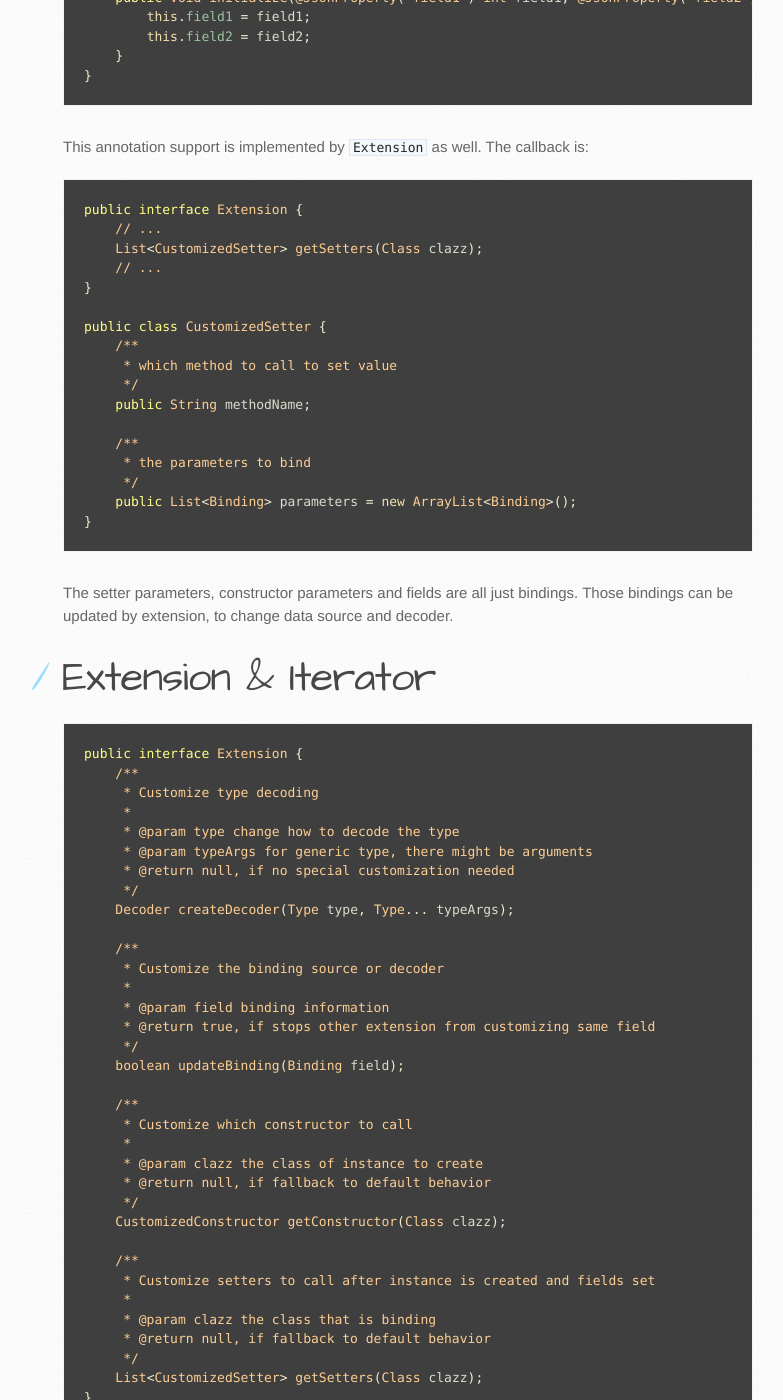
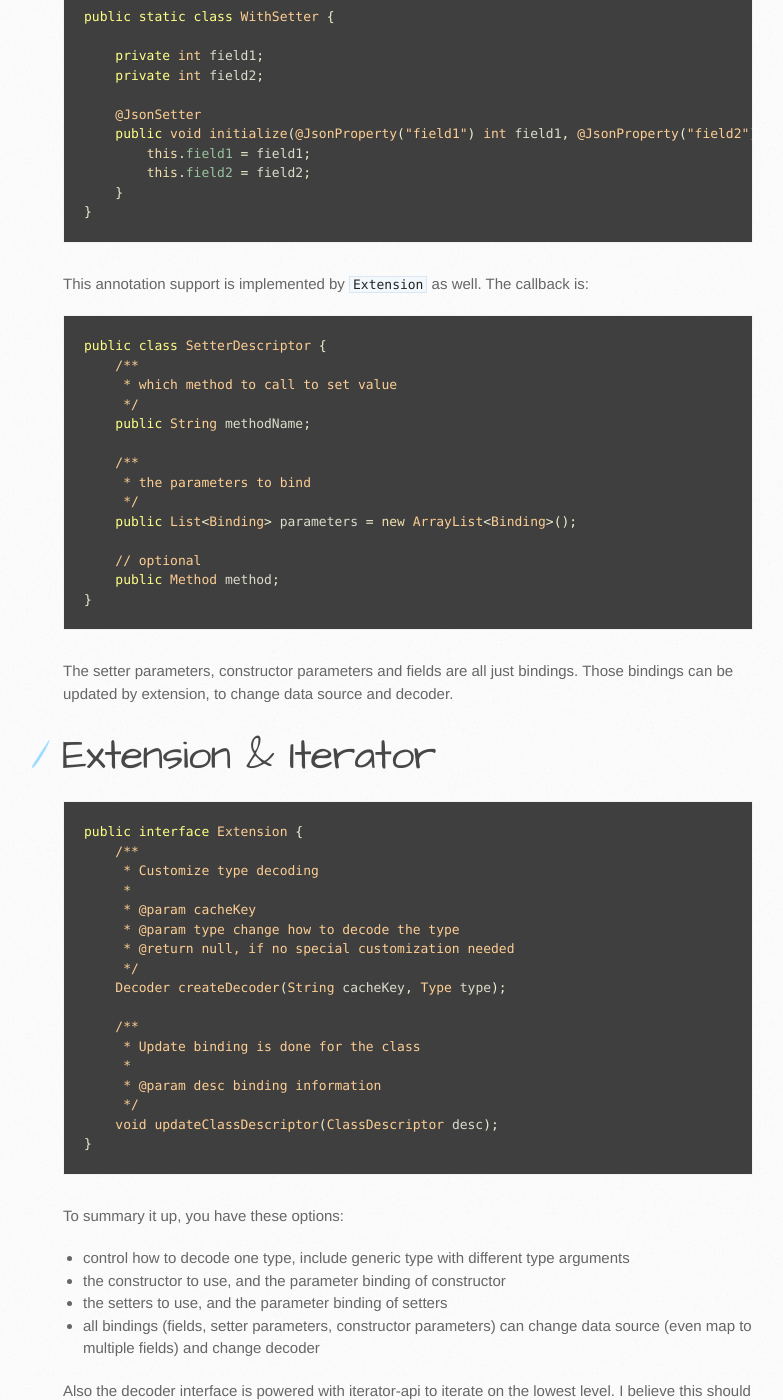
Before and after one commit to json-iterator/json-iterator.github.io, a Jekyll site: the page built from java-extension.md, in a window 1280 px wide and 1400 px high, scrolled down 6599 px. Shown: the whole window, without its empty margins (107-890 px from the left). Built offline with Jekyll 4.4.1, drawn with Linux system fonts in a browser that asks for light colours; comment, search, counter and statistics services are not loaded; some of the changed text lies outside the part shown.

Commit message:
Update java-extension.md

````diff
--- a/java-extension.md
+++ b/java-extension.md
@@ -114,14 +114,17 @@
     public int field1;
 }
 
-JsonIterator.registerExtension(new EmptyExtension() {
+ExtensionManager.registerExtension(new EmptyExtension() {
     @Override
-    public boolean updateBinding(Binding field) {
-        if (field.clazz == TestObject4.class && field.name.equals("field1")) {
-            field.fromNames = new String[]{"field_1", "Field1"};
-            return true;
+    public void updateClassDescriptor(ClassDescriptor desc) {
+        if (desc.clazz != TestObject4.class) {
+            return;
         }
-        return false;
+        for (Binding field : desc.allDecoderBindings()) {
+            if (field.name.equals("field1")) {
+                field.fromNames = new String[]{"field_1", "Field1"};
+            }
+        }
     }
 });
 JsonIterator iter = JsonIterator.parse("{'field_1': 100}".replace('\'', '"'));
@@ -129,7 +132,7 @@
 assertEquals(100, myObject1.field1);
 ```
 
-The callback `updateBinding` change the data source or decoder for a field. The `fromNames` is a `String[]`, with following options:
+The callback `updateClassDescriptor` change the data source or decoder for a field. The `fromNames` is a `String[]`, with following options:
 
 * null: do not customize this field
 * empty array: disable this field binding. works like `@JsonIgnore`
@@ -143,10 +146,18 @@
     public Class clazz;
     public String name;
     public Type valueType;
+    public TypeLiteral valueTypeLiteral;
     public Annotation[] annotations;
     // output
-    public String[] fromNames;
+    public String[] fromNames; // for decoder
+    public String[] toNames; // for encoder
     public Decoder decoder;
+    public Encoder encoder;
+    public boolean failOnMissing;
+    public boolean failOnPresent;
+    // optional
+    public Field field;
+    public int idx;
 }
 ```
 
@@ -166,21 +177,21 @@
 
 public class MyAnnotationSupport extends EmptyExtension {
 
-    public static void enable() {
-        JsonIterator.registerExtension(new JsoniterAnnotationSupport());
-    }
-
     @Override
-    public boolean updateBinding(Binding field) {
-        JsonProperty jsonProperty = field.getAnnotation(JsonProperty.class);
-        if (jsonProperty != null) {
-            String alternativeField = jsonProperty.value();
-            if (!alternativeField.isEmpty()) {
-                field.fromNames = new String[]{alternativeField};
-                return true;
+    public void updateClassDescriptor(ClassDescriptor desc) {
+        for (Binding field : desc.allDecoderBindings()) {
+            JsonIgnore jsonIgnore = field.getAnnotation(JsonIgnore.class);
+            if (jsonIgnore != null) {
+                field.fromNames = new String[0];
+            }
+            JsonProperty jsonProperty = field.getAnnotation(JsonProperty.class);
+            if (jsonProperty != null) {
+                String alternativeField = jsonProperty.value();
+                if (!alternativeField.isEmpty()) {
+                    field.fromNames = new String[]{alternativeField};
+                }
             }
         }
-        return false;
     }
 }
 ```
@@ -205,25 +216,21 @@
 Jsoniter can work with class without default constructor. The extension can customize the constructor to be used for specific class. The constructor can also be a static method, instead of real constructor.
 
 ```java
-public interface Extension {
-   // ...
-   CustomizedConstructor getConstructor(Class clazz);
-   /// ...
-}
-
-public class CustomizedConstructor {
+public class ConstructorDescriptor {
     /**
      * set to null if use constructor
      * otherwise use static method
      */
     public String staticMethodName;
+    // optional
+    public Constructor ctor;
+    // optional
+    public Method staticFactory;
 
     /**
      * the parameters to call constructor or static method
      */
     public List<Binding> parameters = new ArrayList<Binding>();
-
-    public static CustomizedConstructor DEFAULT_INSTANCE = new CustomizedConstructor();
 }
 ```
 
@@ -290,13 +297,7 @@
 This annotation support is implemented by `Extension` as well. The callback is:
 
 ```java
-public interface Extension {
-    // ...
-    List<CustomizedSetter> getSetters(Class clazz);
-    // ...
-}
-
-public class CustomizedSetter {
+public class SetterDescriptor {
     /**
      * which method to call to set value
      */
@@ -306,6 +307,9 @@
      * the parameters to bind
      */
     public List<Binding> parameters = new ArrayList<Binding>();
+
+    // optional
+    public Method method;
 }
 ```
 
@@ -318,35 +322,18 @@
     /**
      * Customize type decoding
      *
+     * @param cacheKey
      * @param type change how to decode the type
-     * @param typeArgs for generic type, there might be arguments
      * @return null, if no special customization needed
      */
-    Decoder createDecoder(Type type, Type... typeArgs);
+    Decoder createDecoder(String cacheKey, Type type);
 
     /**
-     * Customize the binding source or decoder
+     * Update binding is done for the class
      *
-     * @param field binding information
-     * @return true, if stops other extension from customizing same field
+     * @param desc binding information
      */
-    boolean updateBinding(Binding field);
-
-    /**
-     * Customize which constructor to call
-     *
-     * @param clazz the class of instance to create
-     * @return null, if fallback to default behavior
-     */
-    CustomizedConstructor getConstructor(Class clazz);
-
-    /**
-     * Customize setters to call after instance is created and fields set
-     *
-     * @param clazz the class that is binding
-     * @return null, if fallback to default behavior
-     */
-    List<CustomizedSetter> getSetters(Class clazz);
+    void updateClassDescriptor(ClassDescriptor desc);
 }
 ```
 
@@ -374,18 +361,19 @@
         }
         return new Decoder() {
             @Override
-            public Object decode(JsonIterator iter) throws IOException {
-                if (iter.whatIsNext() == ValueType.ARRAY) {
-                    if (iter.readArray()) {
+            public Object decode(JsonIterator iter1) throws IOException {
+                if (iter1.whatIsNext() == ValueType.ARRAY) {
+                    if (iter1.readArray()) {
                         // none empty array
-                        throw iter.reportError("decode [] as null", "only empty array is expected");
+                        throw iter1.reportError("decode [] as null", "only empty array is expected");
                     } else {
                         return null;
                     }
                 } else {
                     // just use original decoder
-                    TypeLiteral typeLiteral = TypeLiteral.create(type, "original");
-                    return iter.read(typeLiteral);
+                    TypeLiteral typeLiteral = new TypeLiteral(type, cacheKey + ".original",
+                            TypeLiteral.generateEncoderCacheKey(type));
+                    return iter1.read(typeLiteral);
                 }
             }
         };
````
Also changed, not shown: other parts of java-extension.md (+2 -2 lines).
